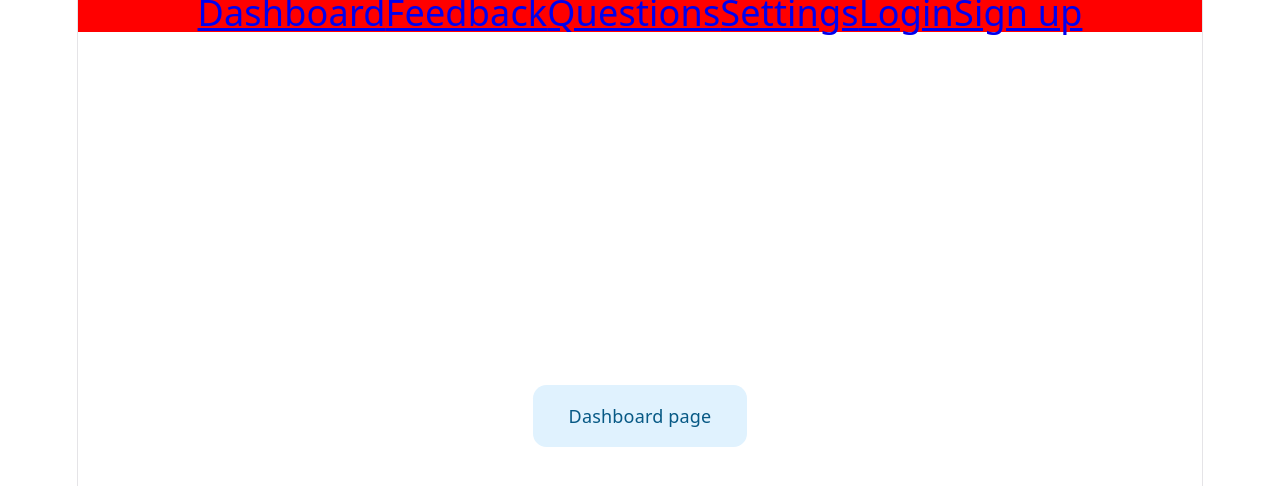
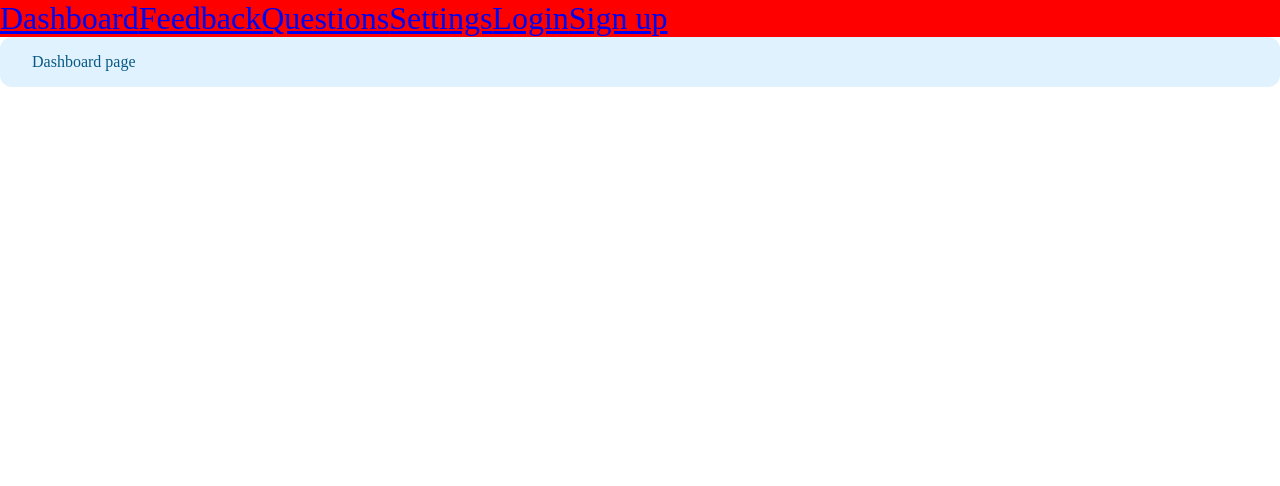
Before and after one commit to INFO-442/INFO442-Project, a React (Vite) app in the folder frontend/: page / in a window 1280 px wide. Shown: the top 486 px of the page. Built offline with nearby package versions, Linux system fonts and the light colour scheme.

Commit message:
Added react @ file path, cleared index.css, changed title

```diff
--- a/frontend/index.html
+++ b/frontend/index.html
@@ -4,7 +4,7 @@
     <meta charset="UTF-8" />
     <link rel="icon" type="image/svg+xml" href="/favicon.svg" />
     <meta name="viewport" content="width=device-width, initial-scale=1.0" />
-    <title>info442-project</title>
+    <title>Wingman</title>
   </head>
   <body>
     <div id="root"></div>
--- a/frontend/src/index.css
+++ b/frontend/src/index.css
@@ -1,30 +1,6 @@
 :root {
   --text: #6b6375;
-  --text-h: #08060d;
   --bg: #fff;
-  --border: #e5e4e7;
-  --code-bg: #f4f3ec;
-  --accent: #aa3bff;
-  --accent-bg: rgba(170, 59, 255, 0.1);
-  --accent-border: rgba(170, 59, 255, 0.5);
-  --social-bg: rgba(244, 243, 236, 0.5);
-  --shadow:
-    rgba(0, 0, 0, 0.1) 0 10px 15px -3px, rgba(0, 0, 0, 0.05) 0 4px 6px -2px;
-
-  --sans: system-ui, 'Segoe UI', Roboto, sans-serif;
-  --heading: system-ui, 'Segoe UI', Roboto, sans-serif;
-  --mono: ui-monospace, Consolas, monospace;
-
-  font: 18px/145% var(--sans);
-  letter-spacing: 0.18px;
-  color-scheme: light dark;
-  color: var(--text);
-  background: var(--bg);
-  font-synthesis: none;
-  text-rendering: optimizeLegibility;
-  -webkit-font-smoothing: antialiased;
-  -moz-osx-font-smoothing: grayscale;
-
   @media (max-width: 1024px) {
     font-size: 16px;
   }
@@ -33,79 +9,12 @@
 @media (prefers-color-scheme: dark) {
   :root {
     --text: #9ca3af;
-    --text-h: #f3f4f6;
     --bg: #16171d;
-    --border: #2e303a;
-    --code-bg: #1f2028;
-    --accent: #c084fc;
-    --accent-bg: rgba(192, 132, 252, 0.15);
-    --accent-border: rgba(192, 132, 252, 0.5);
-    --social-bg: rgba(47, 48, 58, 0.5);
-    --shadow:
-      rgba(0, 0, 0, 0.4) 0 10px 15px -3px, rgba(0, 0, 0, 0.25) 0 4px 6px -2px;
-  }
-
-  #social .button-icon {
-    filter: invert(1) brightness(2);
   }
 }
 
 body {
   margin: 0;
+  color: var(--text);
+  background-color: var(--bg);
 }
-
-#root {
-  width: 1126px;
-  max-width: 100%;
-  margin: 0 auto;
-  text-align: center;
-  border-inline: 1px solid var(--border);
-  min-height: 100svh;
-  display: flex;
-  flex-direction: column;
-  box-sizing: border-box;
-}
-
-h1,
-h2 {
-  font-family: var(--heading);
-  font-weight: 500;
-  color: var(--text-h);
-}
-
-h1 {
-  font-size: 56px;
-  letter-spacing: -1.68px;
-  margin: 32px 0;
-  @media (max-width: 1024px) {
-    font-size: 36px;
-    margin: 20px 0;
-  }
-}
-h2 {
-  font-size: 24px;
-  line-height: 118%;
-  letter-spacing: -0.24px;
-  margin: 0 0 8px;
-  @media (max-width: 1024px) {
-    font-size: 20px;
-  }
-}
-p {
-  margin: 0;
-}
-
-code,
-.counter {
-  font-family: var(--mono);
-  display: inline-flex;
-  border-radius: 4px;
-  color: var(--text-h);
-}
-
-code {
-  font-size: 15px;
-  line-height: 135%;
-  padding: 4px 8px;
-  background: var(--code-bg);
-}
--- a/frontend/src/main.jsx
+++ b/frontend/src/main.jsx
@@ -1,9 +1,9 @@
 import { StrictMode } from 'react'
 import { createRoot } from 'react-dom/client'
-import './index.css'
+import '@/index.css'
 
 import { RouterProvider } from "react-router";
-import router from './AppRoutes';
+import router from '@/AppRoutes';
 
 createRoot(document.getElementById('root')).render(
   <StrictMode>
--- a/frontend/vite.config.js
+++ b/frontend/vite.config.js
@@ -1,7 +1,13 @@
 import react from '@vitejs/plugin-react'
 import { defineConfig } from 'vite'
+import path from 'path'
 
 // https://vite.dev/config/
 export default defineConfig({
   plugins: [react()],
+  resolve: {
+      alias: {
+        '@': path.resolve(import.meta.dirname, './src'),
+      },
+  }
 })
```
